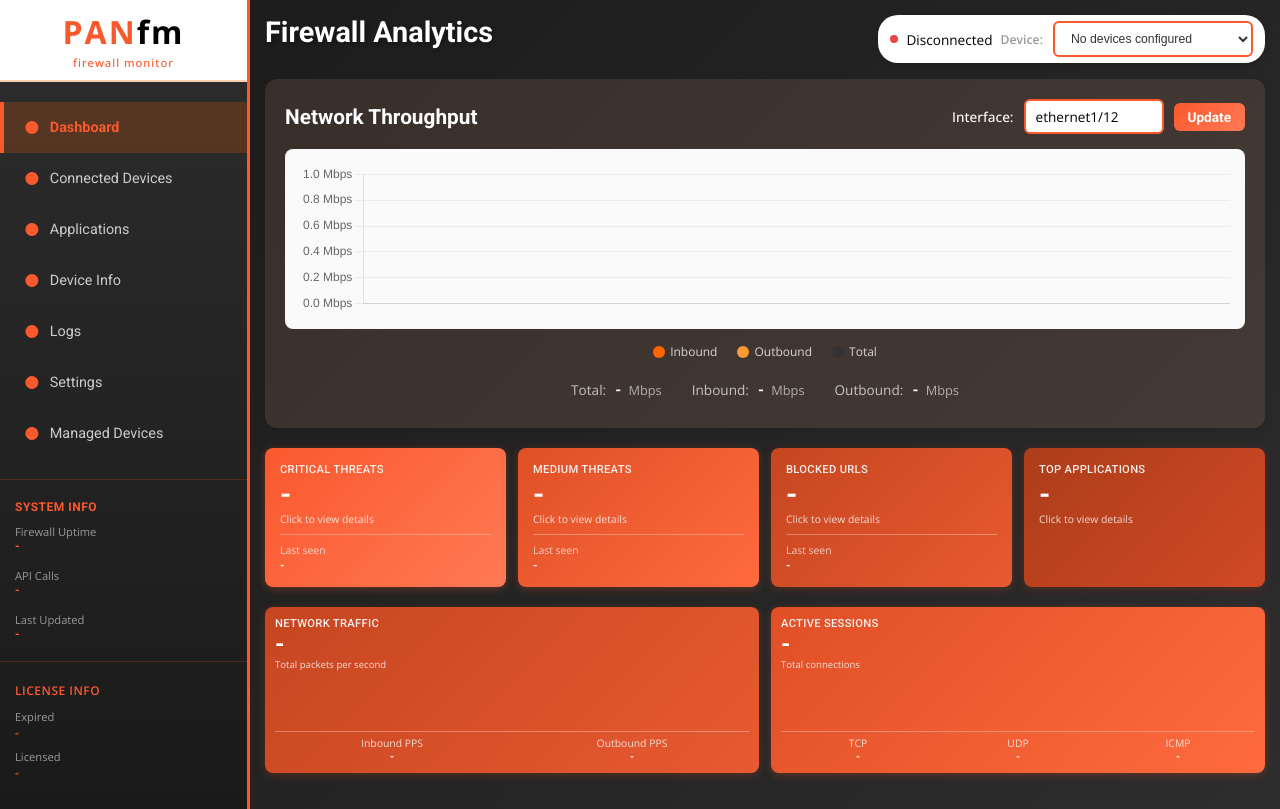
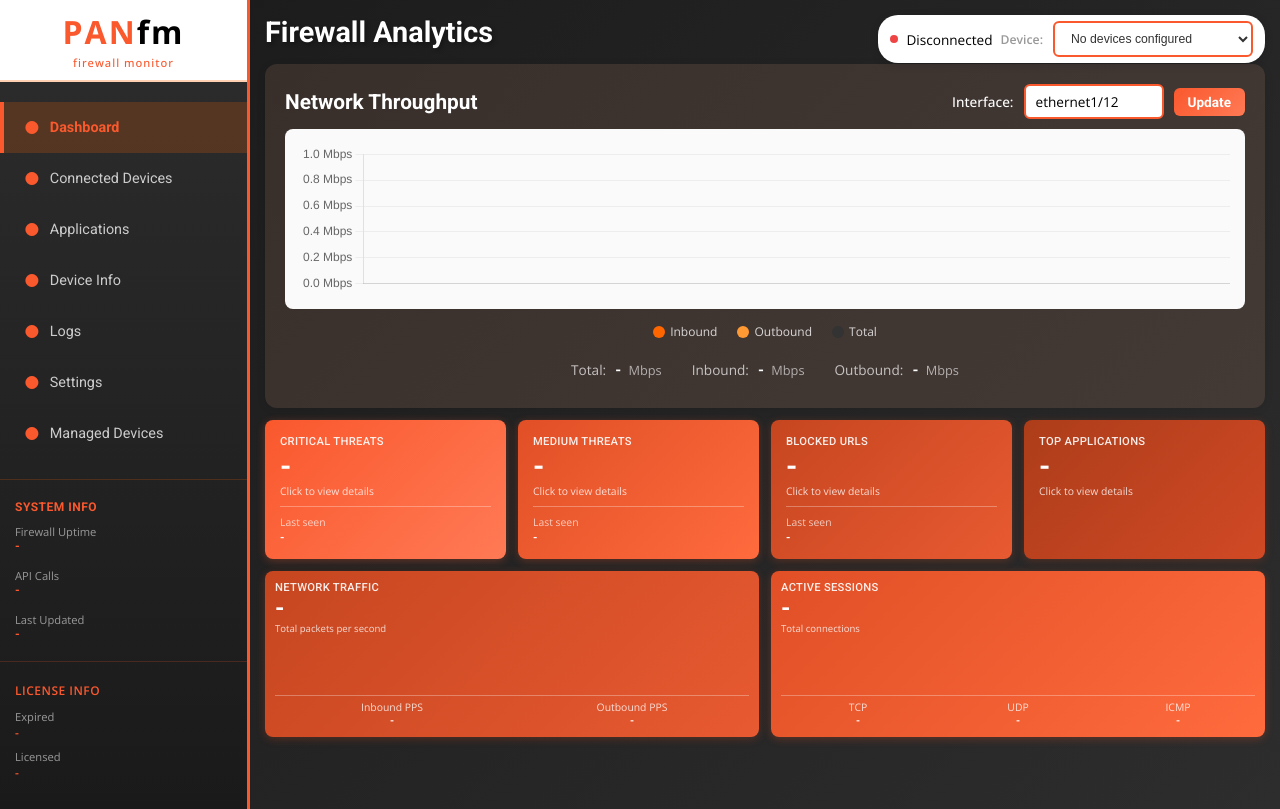
Before and after one commit to csmblade/PANfm, a Flask app: page / in a window 1280 px wide. Run offline with Flask 3, Linux system fonts and the light colour scheme; data that the repository does not hold is empty.

Commit message:
Change Active Sessions graph to white and reduce spacing for iPad
- Changed Active Sessions mini graph color: #ff6600 → #ffffff
- Reduced vertical spacing throughout main page (~44px total):
  - Header margin-bottom: 30px → 15px
  - Throughput graph margin-bottom: 20px → 12px
  - Throughput graph header margin-bottom: 15px → 10px
  - Threat tiles margin-bottom: 20px → 12px
  - Network Traffic/Active Sessions margin-bottom: 20px → 12px
- Page now fits on iPad screen without scrolling

🤖 Generated with [Claude Code](https://claude.com/claude-code)

Co-Authored-By: Claude <noreply@anthropic.com>

```diff
--- a/static/app.js
+++ b/static/app.js
@@ -626,7 +626,7 @@ async function init() {
     await initSettings();
 
     // Initialize mini charts
-    sessionChart = createMiniChart('sessionChart', '#ff6600');
+    sessionChart = createMiniChart('sessionChart', '#ffffff');
     tcpChart = createMiniChart('tcpChart', '#3b82f6');
     udpChart = createMiniChart('udpChart', '#8b5cf6');
     ppsChart = createMiniChart('ppsChart', '#ffffff');
--- a/templates/index.html
+++ b/templates/index.html
@@ -569,7 +569,7 @@
         <!-- Homepage Content -->
         <div id="homepage-content" class="page-content">
             <div class="container">
-        <div class="header" style="text-align: left; margin-bottom: 30px;">
+        <div class="header" style="text-align: left; margin-bottom: 15px;">
             <h1 style="color: #ffffff; font-size: 1.8em; font-weight: 700; margin: 0;">
                 Firewall Analytics
             </h1>
@@ -582,8 +582,8 @@
         <div class="error-message" id="errorMessage"></div>
 
         <!-- Throughput Graph -->
-        <div style="background: rgba(255, 180, 150, 0.12); border-radius: 12px; padding: 20px; margin-bottom: 20px; box-shadow: 0 2px 8px rgba(0,0,0,0.1);">
-            <div style="display: flex; justify-content: space-between; align-items: center; margin-bottom: 15px;">
+        <div style="background: rgba(255, 180, 150, 0.12); border-radius: 12px; padding: 20px; margin-bottom: 12px; box-shadow: 0 2px 8px rgba(0,0,0,0.1);">
+            <div style="display: flex; justify-content: space-between; align-items: center; margin-bottom: 10px;">
                 <h2 style="color: #ffffff; font-size: 1.3em; font-weight: 700; margin: 0; font-family: var(--font-primary);">Network Throughput</h2>
                 <div style="display: flex; align-items: center; gap: 10px;">
                     <label style="color: #ffffff; font-weight: 500; font-size: 0.85em; font-family: var(--font-secondary);">Interface:</label>
@@ -634,7 +634,7 @@
         </div>
 
         <!-- Threat and Application Statistics Tiles -->
-        <div style="display: grid; grid-template-columns: repeat(auto-fit, minmax(200px, 1fr)); gap: 12px; margin-bottom: 20px;">
+        <div style="display: grid; grid-template-columns: repeat(auto-fit, minmax(200px, 1fr)); gap: 12px; margin-bottom: 12px;">
             <!-- Critical Threats Tile -->
             <div onclick="showCriticalThreatsModal()" style="background: linear-gradient(135deg, #FA582D 0%, #FF7A55 100%); border-radius: 8px; padding: 15px; box-shadow: 0 2px 8px rgba(250, 88, 45, 0.3); color: white; cursor: pointer; transition: transform 0.2s, box-shadow 0.2s;" onmouseover="this.style.transform='translateY(-2px)'; this.style.boxShadow='0 4px 12px rgba(250, 88, 45, 0.5)'" onmouseout="this.style.transform='translateY(0)'; this.style.boxShadow='0 2px 8px rgba(250, 88, 45, 0.3)'">
                 <div style="font-size: 0.7em; opacity: 0.9; margin-bottom: 4px; font-weight: 500; letter-spacing: 0.3px; font-family: var(--font-primary);">CRITICAL THREATS</div>
@@ -677,7 +677,7 @@
         </div>
 
         <!-- Network Traffic and Active Sessions Container -->
-        <div style="display: grid; grid-template-columns: 1fr 1fr; gap: 12px; margin-bottom: 20px;">
+        <div style="display: grid; grid-template-columns: 1fr 1fr; gap: 12px; margin-bottom: 12px;">
             <!-- Traffic Tile -->
             <div style="background: linear-gradient(135deg, #C64620 0%, #E85A31 100%); border-radius: 8px; padding: 10px; box-shadow: 0 2px 8px rgba(198, 70, 32, 0.3); color: white;">
                 <div style="font-size: 0.7em; opacity: 0.9; margin-bottom: 2px; font-weight: 500; letter-spacing: 0.3px; font-family: var(--font-primary);">NETWORK TRAFFIC</div>
```
